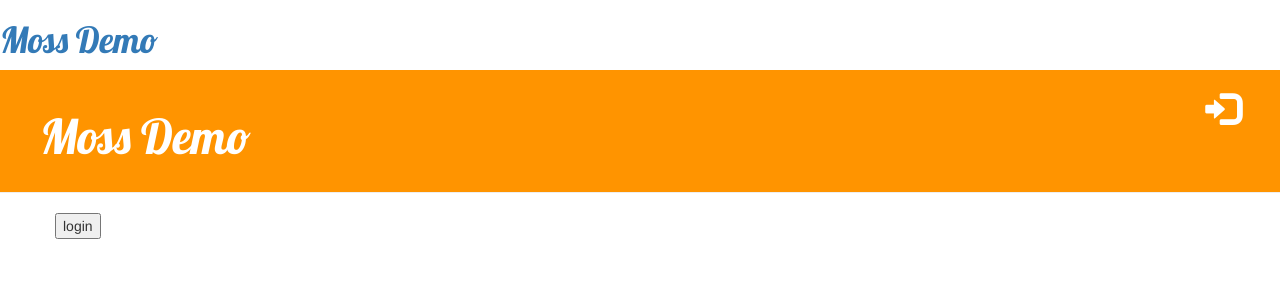
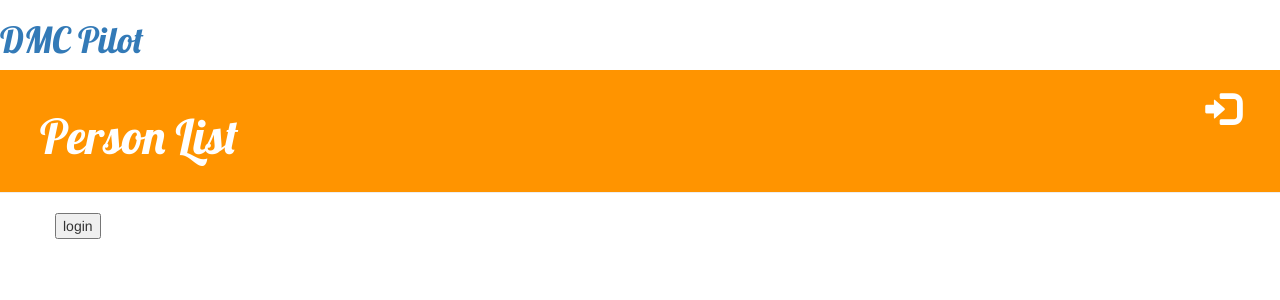
Before and after one commit to mxmoss/mysite, a Django app: page /person/1/ in a window 1280 px wide. Shown: the top 300 px of the page. Run offline with Django 3.2, Linux system fonts and the light colour scheme; some libraries are stand-ins or nearby versions.

Commit message:
Rename "moss demo" to "person list"

```diff
--- a/myapp/templates/myapp/base.html
+++ b/myapp/templates/myapp/base.html
@@ -1,7 +1,7 @@
 {% load staticfiles %}
 <html>
 <head>
-	<h1><a href="/">Moss Demo</a></h1>
+	<h1><a href="/">DMC Pilot</a></h1>
 	<link rel="stylesheet" href="//maxcdn.bootstrapcdn.com/bootstrap/3.2.0/css/bootstrap.min.css">
 	<link rel="stylesheet" href="//maxcdn.bootstrapcdn.com/bootstrap/3.2.0/css/bootstrap-theme.min.css">
 	<link href="//fonts.googleapis.com/css?family=Lobster&subset=latin,latin-ext" rel="stylesheet" type="text/css">
@@ -15,7 +15,7 @@
 		{% else %}
 				<a href="{% url 'login' %}"   class="top-menu"><span class="glyphicon glyphicon-log-in"></span></a>
 		{% endif %}
-		<h1><a href="/">Moss Demo</a></h1>
+		<h1><a href="/">Person List</a></h1>
 	</div>
 	<div class="content container">
 		<div class="row">
```
